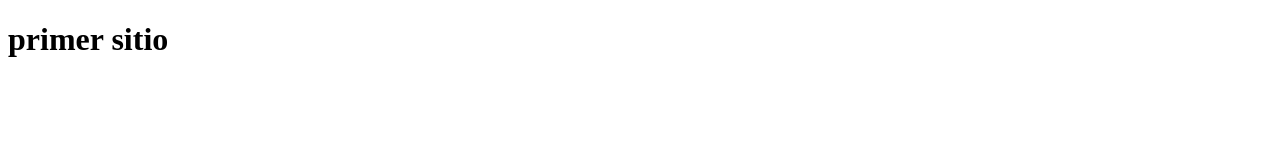
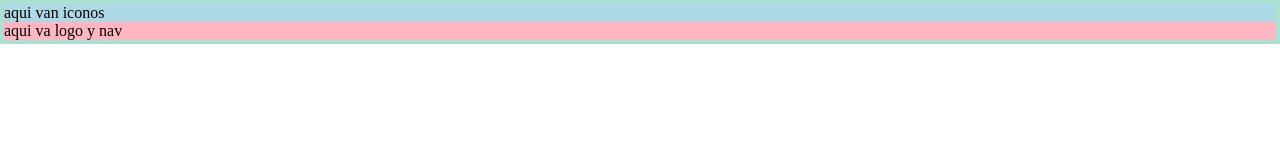
Before and after one commit to angel-ggg/misitioweb0900, a plain HTML site: page index.html in a window 1280 px wide. Drawn offline with Linux system fonts and the light colour scheme.

Commit message:
Create index.html and stylesheets

```diff
--- /dev/null
+++ b/css/base.css
@@ -0,0 +1,3 @@
+body{
+    margin: 0;
+}
--- /dev/null
+++ b/css/style.css
@@ -0,0 +1,9 @@
+header{
+    border: 4px solid  rgb(172, 224, 209);
+}
+.social{
+    background: lightblue
+}
+.main-header{
+    background: lightpink;
+}
--- a/index.html
+++ b/index.html
@@ -3,9 +3,18 @@
 <head>
     <meta charset="UTF-8">
     <meta name="viewport" content="width=device-width, initial-scale=1.0">
-    <title>Document</title>
+    <title>home - temuexpress</title>
+    <link rel="stylesheet" href="./css/base.css">
+    <link rel="stylesheet" href="./css/style.css">
 </head>
 <body>
-    <h1>primer sitio</h1>
+    <header>
+        <div class="social">
+        aqui van iconos
+        </div>
+        <div class="main-header">
+            aqui va logo y nav
+        </div>
+    </header>
 </body>
 </html>
```
